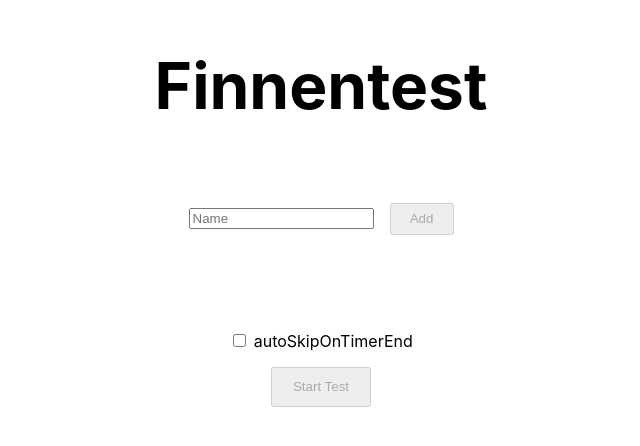
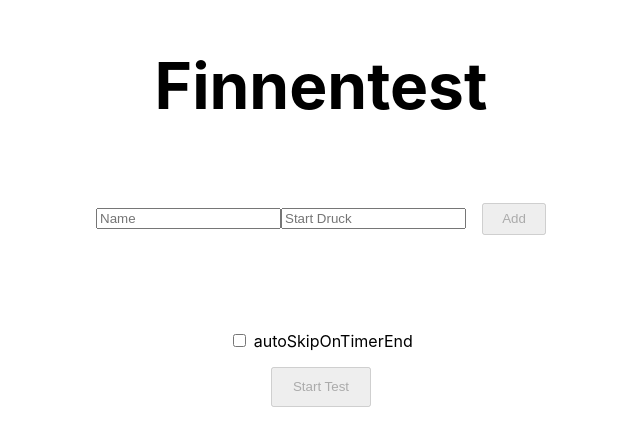
Before and after one commit to Malte2036/thw-finnentest, a Next.js app: page / in a window 1280 px wide. Shown: the part 172-618 px from the top of the page, without its empty margins (319-959 px from the left). Built offline with nearby package versions, Linux system fonts and the light colour scheme.

Commit message:
:sparkles: add startDruck input

```diff
--- a/components/CreatePersonForm.tsx
+++ b/components/CreatePersonForm.tsx
@@ -1,12 +1,14 @@
 import { useState } from "react";
+import { Person } from "../models/Person";
 import styles from "../styles/CreatePersonForm.module.css";
 
 export type CreatePersonFormProps = {
-  addPerson: (name: string) => void;
+  addPerson: (person: Person) => void;
 };
 
 export default function CreatePersonForm({ addPerson }: CreatePersonFormProps) {
   const [name, setName] = useState<string>("");
+  const [startDruck, setStartDruck] = useState<number | undefined>();
   return (
     <div className={styles.form}>
       <input
@@ -14,9 +16,20 @@ export default function CreatePersonForm({ addPerson }: CreatePersonFormProps) {
         onChange={(e) => setName(e.target.value)}
         placeholder="Name"
       />
+      <input
+        value={startDruck}
+        type="number"
+        onChange={(e) => setStartDruck(Number.parseFloat(e.target.value))}
+        placeholder="Start Druck"
+      />
       <button
-        onClick={() => addPerson(name)}
-        disabled={name.length == 0}
+        onClick={() =>
+          addPerson({
+            name,
+            druck: { start: startDruck!, end: undefined },
+          })
+        }
+        disabled={name.length == 0 || startDruck === undefined}
         className={styles.addButton}
       >
         Add
--- a/models/Person.ts
+++ b/models/Person.ts
@@ -1,7 +1,7 @@
 export type Person = {
   name: string;
   druck: {
-    start: number | undefined;
+    start: number;
     end: number | undefined;
   };
 };
--- a/pages/index.tsx
+++ b/pages/index.tsx
@@ -38,16 +38,13 @@ const Home: NextPage = () => {
         ) : (
           <>
             <CreatePersonForm
-              addPerson={(name: string) =>
-                setPersons((state) => [
-                  ...state,
-                  { name, druck: { start: undefined, end: undefined } },
-                ])
+              addPerson={(person: Person) =>
+                setPersons((state) => [...state, person])
               }
             />
             {persons.map((p) => (
               <div key={p.name}>
-                {p.name}
+                {p.name}, start druck: {p.druck.start}
                 <br />
               </div>
             ))}
```
